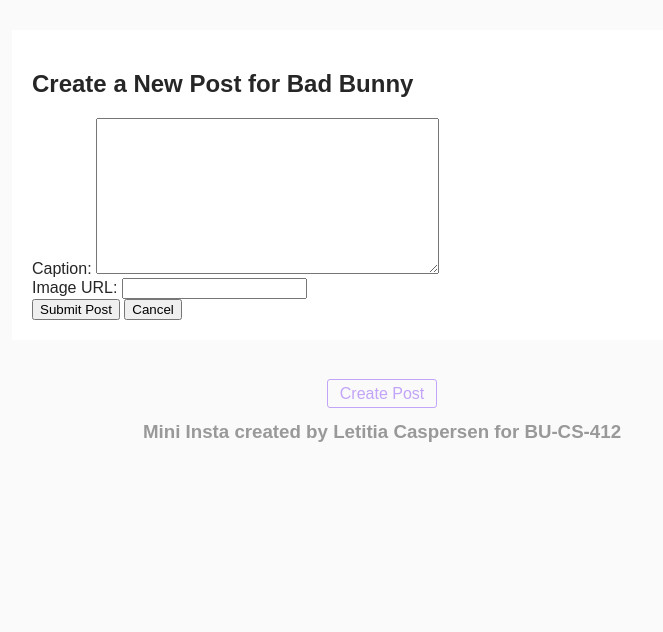
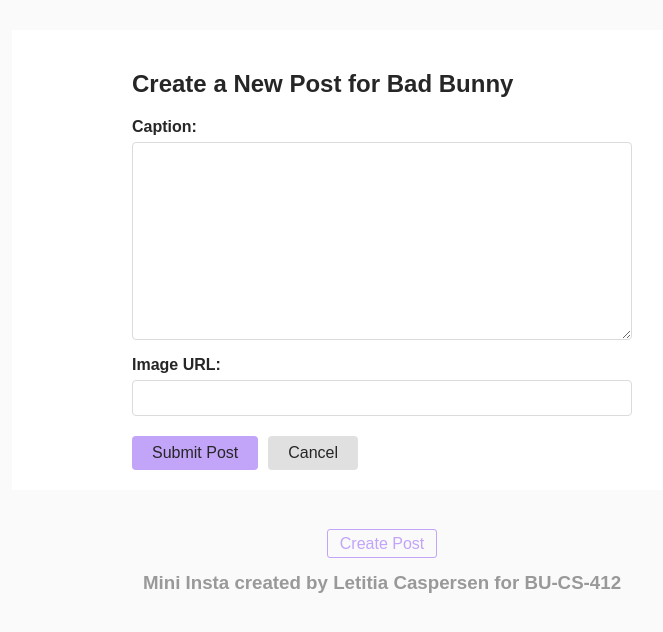
Before and after one commit to Letitiac33/cs412, a Django app: page /mini_insta/profile/1/create_post in a window 1280 px wide. Shown: the part 138-770 px from the top of the page, without its empty margins (258-921 px from the left). Run offline with Django 5.2, Linux system fonts and the light colour scheme; data comes from the database, SQL or seed files in the repository; both versions use the stored data as it was after the commit.

Commit message:
added styling

```diff
--- a/mini_insta/forms.py
+++ b/mini_insta/forms.py
@@ -1,3 +1,7 @@
+# File: forms.py
+# Author: Letitia Caspersen (letitiac@bu.edu), 2/19/2026
+# Description: Forms for the mini_insta application
+
 from django import forms
 from .models import *
 
--- a/mini_insta/static/mini_insta/style.css
+++ b/mini_insta/static/mini_insta/style.css
@@ -79,6 +79,157 @@ h2 {
     width: 200px;
 }
 
+/* Posts Section on Profile Page */
+.posts {
+    margin-top: 30px;
+}
+
+.posts h3 {
+    border-bottom: 1px solid #dbdbdb;
+    padding-bottom: 8px;
+    margin-bottom: 16px;
+}
+
+.posts .post {
+    display: flex;
+    align-items: flex-start;
+    gap: 16px;
+    padding: 16px 0;
+    border-bottom: 1px solid #dbdbdb;
+}
+
+.posts .post img {
+    width: 120px;
+    height: 120px;
+    object-fit: cover;
+    border-radius: 4px;
+    flex-shrink: 0;
+}
+
+.posts .post p {
+    margin: 0 0 6px 0;
+}
+
+.posts .post a {
+    color: #c2a4f8;
+    text-decoration: none;
+    font-size: 0.9em;
+}
+
+.posts .post a:hover {
+    text-decoration: underline;
+}
+
+/* Post Detail Page */
+.post_detail {
+    max-width: 600px;
+    margin: 0 auto;
+}
+
+.post_detail h2 {
+    margin-bottom: 4px;
+}
+
+.post_detail p {
+    margin: 6px 0;
+    color: #555;
+}
+
+.photo_grid {
+    display: grid;
+    grid-template-columns: repeat(auto-fill, minmax(180px, 1fr));
+    gap: 10px;
+    margin: 16px 0;
+}
+
+.photo_grid img,
+.post_detail > img {
+    width: 100%;
+    border-radius: 4px;
+    object-fit: cover;
+}
+
+.post_detail a {
+    display: inline-block;
+    margin-top: 12px;
+    color: #c2a4f8;
+    text-decoration: none;
+}
+
+.post_detail a:hover {
+    text-decoration: underline;
+}
+
+/* Create Post Form */
+.create_post {
+    max-width: 500px;
+    margin: 0 auto;
+}
+
+.create_post h2 {
+    margin-bottom: 20px;
+}
+
+.form_field {
+    display: flex;
+    flex-direction: column;
+    margin-bottom: 16px;
+}
+
+.form_field label {
+    font-weight: bold;
+    margin-bottom: 6px;
+    color: #262626;
+}
+
+.form_field input,
+.form_field textarea {
+    padding: 8px 10px;
+    border: 1px solid #dbdbdb;
+    border-radius: 4px;
+    font-size: 1em;
+    font-family: inherit;
+    resize: vertical;
+}
+
+.form_field input:focus,
+.form_field textarea:focus {
+    outline: none;
+    border-color: #c2a4f8;
+}
+
+.form_buttons {
+    display: flex;
+    gap: 10px;
+    margin-top: 20px;
+}
+
+.form_buttons button {
+    padding: 8px 20px;
+    border: none;
+    border-radius: 4px;
+    font-size: 1em;
+    cursor: pointer;
+}
+
+.form_buttons button[type="submit"] {
+    background-color: #c2a4f8;
+    color: #262626;
+}
+
+.form_buttons button[type="submit"]:hover {
+    background-color: #a97ef5;
+}
+
+.form_buttons button[type="button"] {
+    background-color: #e0e0e0;
+    color: #262626;
+}
+
+.form_buttons button[type="button"]:hover {
+    background-color: #c8c8c8;
+}
+
 /* Footer */
 footer {
     text-align: center;
--- a/mini_insta/views.py
+++ b/mini_insta/views.py
@@ -1,5 +1,5 @@
 # File: views.py
-# Author: Letitia Caspersen (letitiac@bu.edu), 2/12/2026
+# Author: Letitia Caspersen (letitiac@bu.edu), 2/19/2026
 # Description: Views for the mini_insta application
 
 from django.shortcuts import render
```
Also changed, not shown: db.sqlite3, 2 other files.
